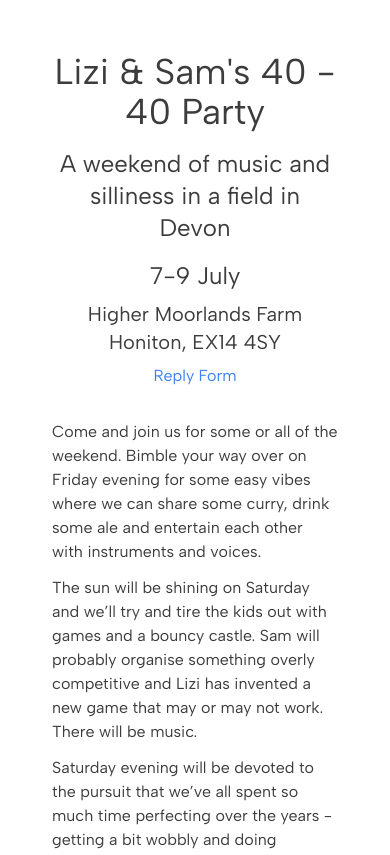
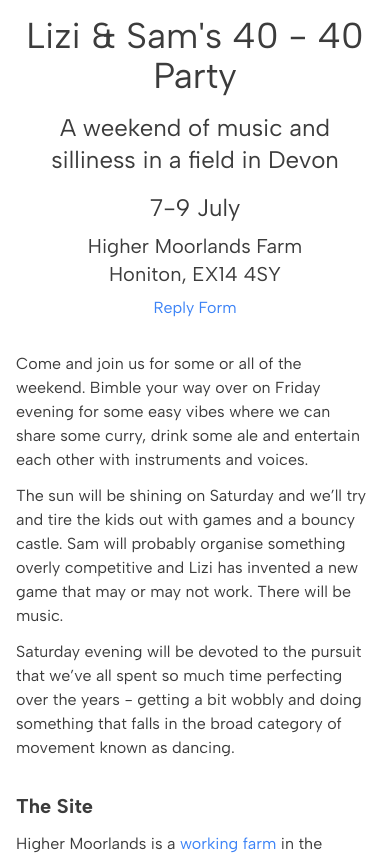
Before and after one commit to finlaybirnie/rachel-and-keiths-party, a Next.js app: page / in a window 390 px wide. Shown: the top 855 px of the page. Built offline with nearby package versions, Linux system fonts and the light colour scheme.

Commit message:
Responsive padding

```diff
--- a/src/app/globals.css
+++ b/src/app/globals.css
@@ -10,7 +10,6 @@
 body {
   color: rgb(var(--foreground-rgb));
   background: rgb(var(--background-rgb));
-  padding: 20px;
 }
 
 .focusable {
--- a/src/app/layout.tsx
+++ b/src/app/layout.tsx
@@ -16,7 +16,7 @@ export default function RootLayout({
   return (
     <html lang="en">
       <body className={font.className}>
-        <div className="max-w-3xl mx-auto p-8">{children}</div>
+        <div className="max-w-3xl mx-auto p-4 sm:p-8 md:p-12">{children}</div>
       </body>
     </html>
   );
```
